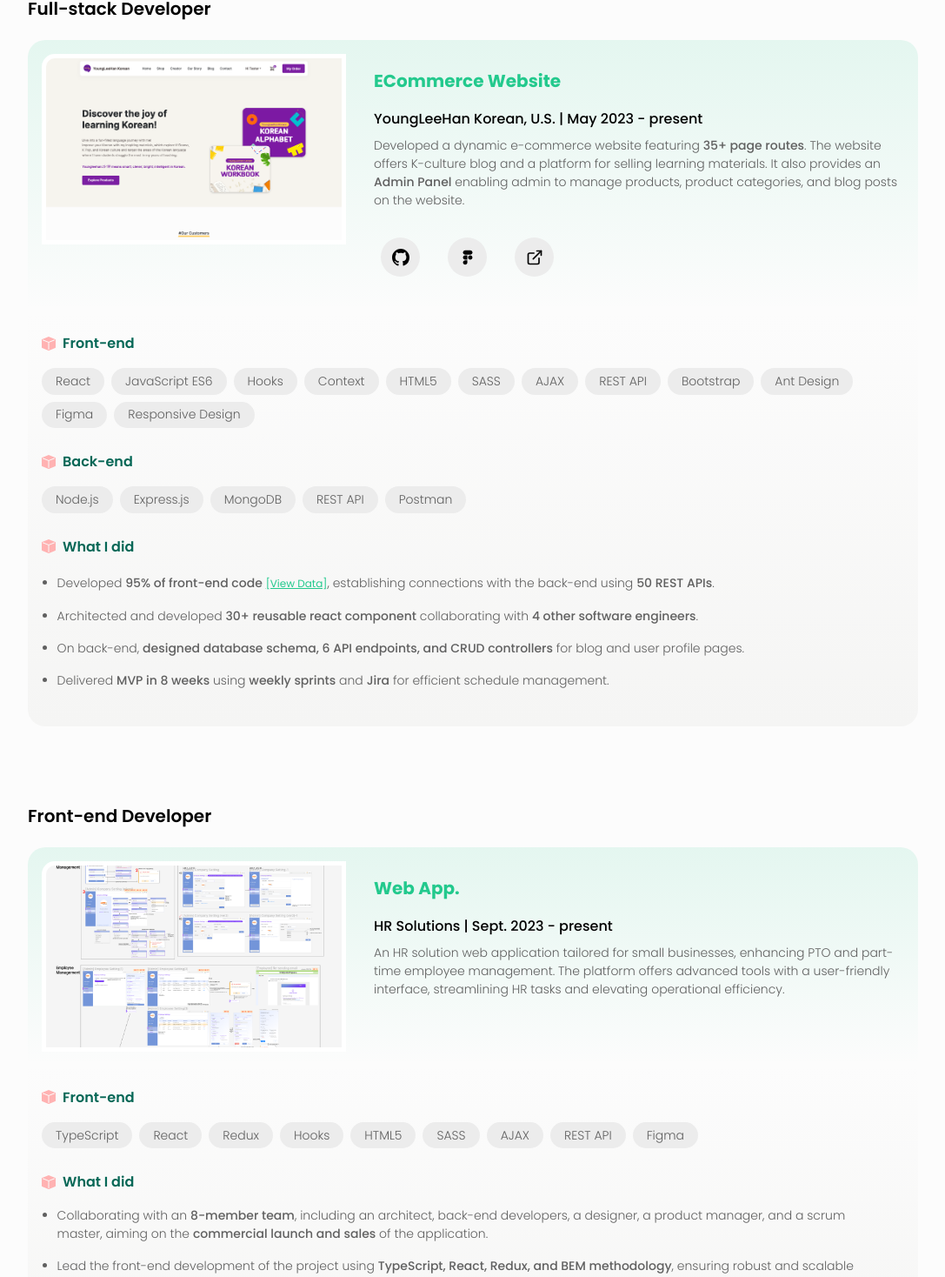
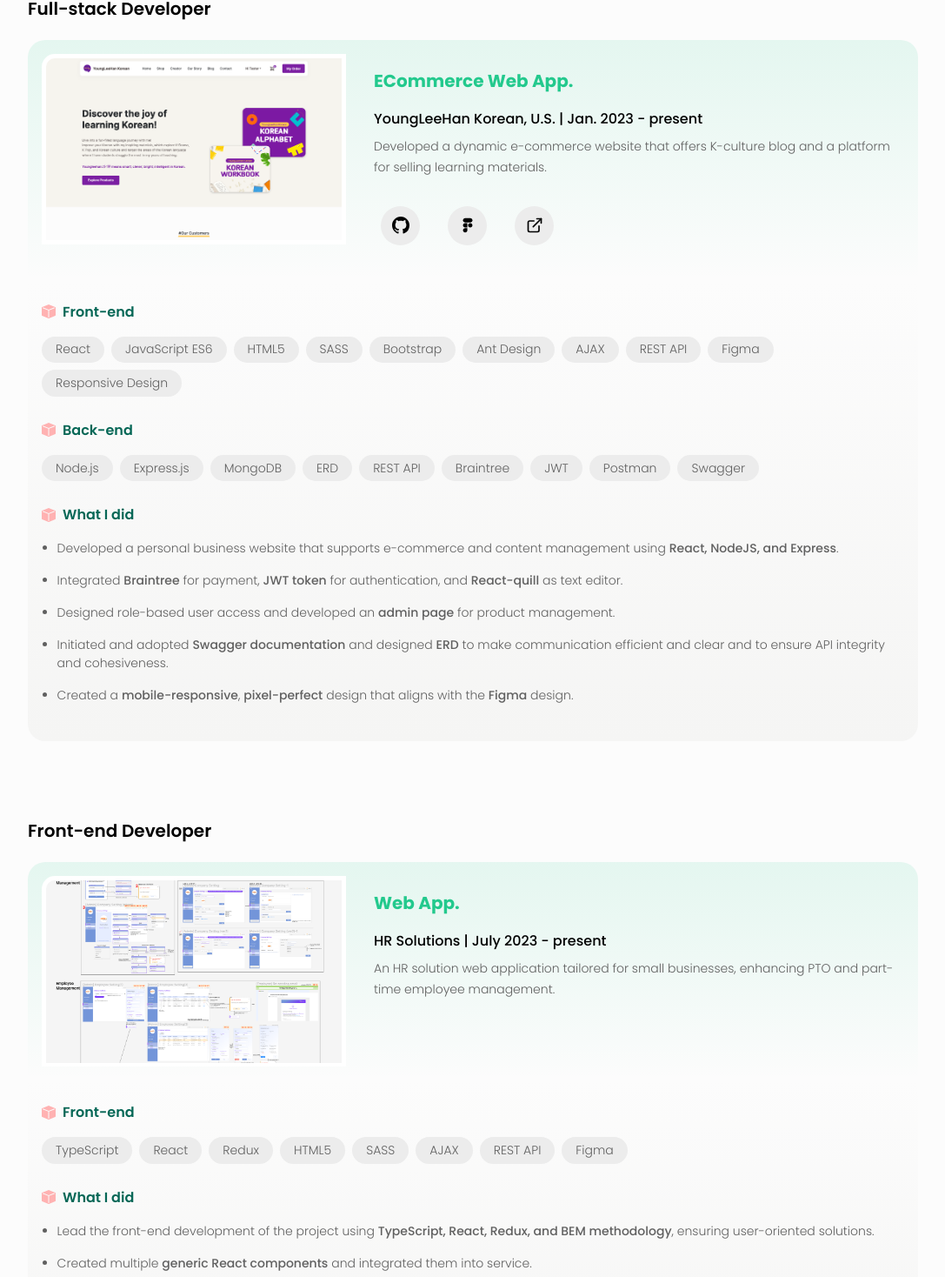
Before and after one commit to sweetrain05/portfolio, a React (Create React App) app: page /experiences in a window 1280 px wide. Shown: the part 439-1907 px from the top of the page at 87% size, without its empty margins (96-1183 px from the left). Built offline with nearby package versions, Linux system fonts and the light colour scheme.

Commit message:
Changed AppConstants

```diff
--- a/src/common/AppConstants.ts
+++ b/src/common/AppConstants.ts
@@ -72,10 +72,10 @@ export const extLinkList = [
 
 export const highlightWorks = [
     {
-        title: "ECommerce Website",
+        title: "ECommerce Web App.",
         subtitle: "YoungLeeHan Korean, U.S.",
         description:
-            "A dynamic mobile-responsive website featuring 35+ pages including admin panel with multiple privilege levels.",
+            "A dynamic mobile-responsive web app created using MERN stack.",
         link: [
             {
                 icon: BsJustifyLeft,
@@ -100,7 +100,7 @@ export const highlightWorks = [
         title: "Portfolio Website",
         subtitle: "My Portfolio",
         description:
-            "A responsive web app coded with TypeScript achieving a score above 95 in all Lighthouse evaluations.",
+            "A responsive website coded with TypeScript achieving a score above 95 in all Lighthouse evaluations.",
         link: [
             {
                 icon: BsJustifyLeft,
@@ -151,11 +151,11 @@ export const highlightWorks = [
 export const experiencesCardData = [
     {
         jobTitle: "Full-stack Developer",
-        title: "ECommerce Website",
-        subtitle: "YoungLeeHan Korean, U.S. | May 2023 - present",
+        title: "ECommerce Web App.",
+        subtitle: "YoungLeeHan Korean, U.S. | Jan. 2023 - present",
         image: youngLeeHanImg,
         description:
-            "Developed a dynamic e-commerce website featuring <span>35+ page routes</span>. The website offers K-culture blog and a platform for selling learning materials. It also provides an <span>Admin Panel</span> enabling admin to manage products, product categories, and blog posts on the website.",
+            "Developed a dynamic e-commerce website that offers K-culture blog and a platform for selling learning materials.",
         link: [
             {
                 icon: BsGithub,
@@ -176,37 +176,45 @@ export const experiencesCardData = [
         frontend: [
             "React",
             "JavaScript ES6",
-            "Hooks",
-            "Context",
             "HTML5",
             "SASS",
+            "Bootstrap",
+            "Ant Design",
             "AJAX",
             "REST API",
-            "Bootstrap",
-            "Ant Design",
             "Figma",
             "Responsive Design",
         ],
-        backend: ["Node.js", "Express.js", "MongoDB", "REST API", "Postman"],
+        backend: [
+            "Node.js",
+            "Express.js",
+            "MongoDB",
+            "ERD",
+            "REST API",
+            "Braintree",
+            "JWT",
+            "Postman",
+            "Swagger",
+        ],
         explanation: [
-            'Developed <span>95% of front-end code</span> <a href="https://github.com/YoungLeeHan/YoungleehanKorean/graphs/contributors" target="_blank" aria-label="Open link to see data"><span class="explanation-link">[View Data]</span></a>, establishing connections with the back-end using <span>50 REST APIs</span>.',
-            "Architected and developed <span>30+ reusable react component</span> collaborating with <span>4 other software engineers</span>.",
-            "On back-end, <span>designed database schema, 6 API endpoints, and CRUD controllers</span> for blog and user profile pages.",
-            "Delivered <span>MVP in 8 weeks</span> using <span>weekly sprints</span> and <span>Jira</span> for efficient schedule management.",
+            "Developed a personal business website that supports e-commerce and content management using <span>React, NodeJS, and Express</span>.",
+            "Integrated <span>Braintree</span> for payment, <span>JWT token</span> for authentication, and <span>React-quill</span> as text editor.",
+            "Designed role-based user access and developed an <span>admin page</span> for product management.",
+            "Initiated and adopted <span>Swagger documentation</span> and designed <span>ERD</span> to make communication efficient and clear and to ensure API integrity and cohesiveness.",
+            "Created a <span>mobile-responsive</span>, <span>pixel-perfect</span> design that aligns with the <span>Figma</span> design.",
         ],
     },
     {
         jobTitle: "Front-end Developer",
         title: "Web App.",
-        subtitle: "HR Solutions | Sept. 2023 - present",
+        subtitle: "HR Solutions | July 2023 - present",
         image: hrSolutionImg,
         description:
-            "An HR solution web application tailored for small businesses, enhancing PTO and part-time employee management. The platform offers advanced tools with a user-friendly interface, streamlining HR tasks and elevating operational efficiency.",
+            "An HR solution web application tailored for small businesses, enhancing PTO and part-time employee management.",
         frontend: [
             "TypeScript",
             "React",
             "Redux",
-            "Hooks",
             "HTML5",
             "SASS",
             "AJAX",
@@ -214,9 +222,10 @@ export const experiencesCardData = [
             "Figma",
         ],
         explanation: [
-            "Collaborating with an <span>8-member team</span>, including an architect, back-end developers, a designer, a product manager, and a scrum master, aiming on the <span>commercial launch and sales</span> of the application.",
-            "Lead the front-end development of the project using <span>TypeScript, React, Redux, and BEM methodology</span>, ensuring robust and scalable solutions.",
-            "Employ <span>Agile</span> methodologies, managing tasks through a <span>strict Jira ticket system</span> under the guidance of a professional scrum master, consistently delivering on <span>40-point velocity targets in bi-weekly sprints</span>.",
+            "Lead the front-end development of the project using <span>TypeScript, React, Redux, and BEM methodology</span>, ensuring user-oriented solutions.",
+            "Created multiple <span>generic React components</span> and integrated them into service.",
+            "Collaborated  with an <span>8-member team</span>, including an architect, back-end developers, a designer, a product manager, and a scrum master, aiming at the <span>commercial launch</span> and sales of the application.",
+            "Employed <span>Agile methodologies</span>, managing tasks through a <span>strict Jira ticket system</span>.",
         ],
     },
     {
@@ -254,10 +263,12 @@ export const experiencesCardData = [
             "Responsive Design",
         ],
         explanation: [
-            "Developed through <span>end-to-end lifecycle</span>, from Figma design to deployment.",
-            "Implemented <span>HTTP requests using RapidAPI</span> to retrieve user articles from their Medium blog.",
-            "Integrated third-party components, including <span>Mailchimp, Formspree and Google Domain</span>.",
-            'Developed the same page using <span>vanilla JavaScript and Webpack</span>. <a href="https://website-witness-partners-5j0cafjij-sweetrain05.vercel.app/" target="_blank" aria-label="Open Link"><span class="explanation-link">[View Demo]</span></a>',
+            "Built a <span>mobile-responsive</span> website for a client from scratch.",
+            "Integrated <span>RapidAPI</span> to retrieve user articles from their <span>Medium blog</span>.",
+            "Integrated <span>Mailchimp</span> for e-mail subscription and <span>Formspree</span> for contact page.",
+            "Deployed the website to <span>Vercel</span> and established a connection to <span>Google domain</span>.",
+            "Managed <span>end-to-end development lifecycle</span>, from Figma design to deployment.",
+            'Developed the same page using <span>vanilla JavaScript and Webpack</span>. <a href="https://website-witness-partners-5j0cafjij-sweetrain05.vercel.app/" target="_blank" aria-label="Open Link to view demo"><span class="explanation-link">[View Demo]</span></a>',
         ],
     },
     {
@@ -266,7 +277,7 @@ export const experiencesCardData = [
         subtitle: "LG Hausys, Ltd., Seoul, South Korea | 2014 - 2018",
         image: lgLogo,
         explanation: [
-            "Championed strategic product management, setting and executing bi-weekly <span>action plans</span>, and fostering smooth <span>collaboration across diverse teams</span>, including engineers, designers, and sales departments.",
+            "Demonstrated strategic product management, setting and executing bi-weekly <span>action plans</span>, and fostering smooth <span>collaboration across diverse teams</span>, including engineers, designers, and sales departments.",
             "<span>Designed wireframes and developed marketing materials</span>, such as product websites, sample books, brochures, product application guides, and conference booths contributing to the successful launch of 2-3 new products annually, tailored for both global and local markets.",
             "<span>Partnered with global sales teams on B2B product development</span>, ensuring that offerings were aligned with market demands and environmental standards.",
             "Managed online product updates, sustainability reports, and corporate communications, ensuring brand consistency and market relevance.",
@@ -301,6 +312,7 @@ export const projectsCardData = [
         frontend: [
             "TypeScript",
             "React",
+            "Hooks",
             "HTML5",
             "SASS",
             "AJAX",
--- a/src/common/nav/Header.scss
+++ b/src/common/nav/Header.scss
@@ -1,5 +1,5 @@
-@import '~/src/assets/styles/colors';
-@import '~/src/assets/styles/vars';
+@import "~/src/assets/styles/colors";
+@import "~/src/assets/styles/vars";
 
 .header {
     position: fixed;
@@ -11,6 +11,7 @@
     display: flex;
     justify-content: center;
     background-color: rgba($white, 0.8);
+    backdrop-filter: blur(2px);
 
     &__container {
         width: calc(100% - 2rem);
@@ -62,6 +63,7 @@
         gap: 0.5rem;
         padding: 0.5rem 1rem 0.5rem 1.5rem;
         transition: 0.5s ease-in-out;
+        box-shadow: rgba(0, 0, 0, 0.15) 1.95px 1.95px 2.6px;
 
         &__text {
             font-weight: 500;
@@ -114,6 +116,7 @@
         list-style: none;
         padding: 1rem;
         width: 40%;
+        box-shadow: rgba(0, 0, 0, 0.15) 1.95px 1.95px 2.6px;
 
         &__btn {
             width: 100%;
@@ -128,7 +131,7 @@
                 color: $bright-green;
 
                 &::after {
-                    content: '';
+                    content: "";
                     display: inline-block;
                     width: 5px;
                     height: 5px;
@@ -163,7 +166,7 @@
             }
 
             &::before {
-                content: '';
+                content: "";
                 position: absolute;
                 width: 100%;
                 height: 3px;
--- a/src/components/cards/ExperienceCard.scss
+++ b/src/components/cards/ExperienceCard.scss
@@ -76,6 +76,7 @@
             font-size: $m-fs-h4;
             font-weight: 300;
             color: $text-gray;
+            line-height: 1.7;
 
             span {
                 font-size: $m-fs-h4;
--- a/src/components/sections/ResumeDownload.tsx
+++ b/src/components/sections/ResumeDownload.tsx
@@ -1,21 +1,21 @@
-import { MdFileDownload } from 'react-icons/md';
-import './ResumeDownload.scss';
+import { MdFileDownload } from "react-icons/md";
+import "./ResumeDownload.scss";
 
 const ResumeDownload: React.FC = () => {
     return (
-        <section className='experiences__resume'>
-            <p className='experiences__resume__text'>
+        <section className="experiences__resume">
+            <p className="experiences__resume__text">
                 My formal resume is available here.
             </p>
 
             <a
-                href='https://drive.google.com/file/d/1N9KqCdPcGRcHUnou-JJVnnyrgsTKd4lp/view?usp=sharing'
-                target='_blank'
-                rel='noreferrer'
+                href="https://drive.google.com/file/d/1EIpQtj9zZxKLvd-9DGF27hd4KWyKexYU/view?usp=sharing"
+                target="_blank"
+                rel="noreferrer"
             >
-                <div className='experiences__resume__btn'>
-                    <span className='btn'>
-                        <MdFileDownload className='experiences__resume__btn__icon' />
+                <div className="experiences__resume__btn">
+                    <span className="btn">
+                        <MdFileDownload className="experiences__resume__btn__icon" />
                         RESUME
                     </span>
                 </div>
```
